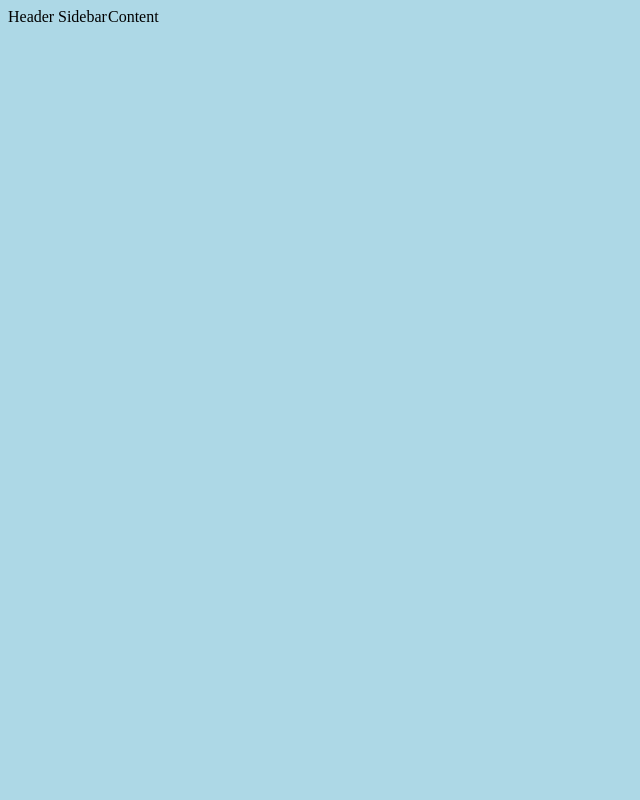
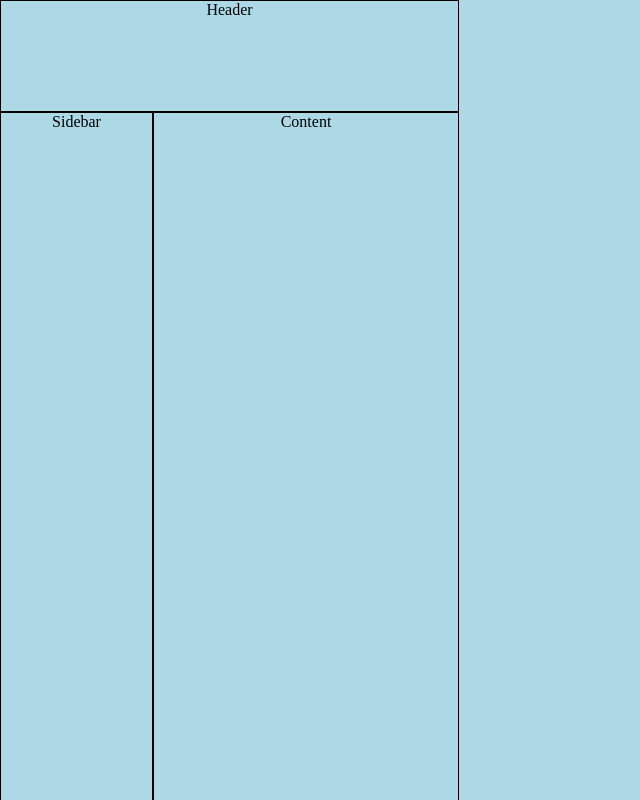
Before and after one commit to eimon851/odin-todo, a website built with webpack: page src/template.html in a window 1280 px wide. Shown: the top 800 px of the page, without its empty margins (0-640 px from the left). Built offline with nearby package versions, Linux system fonts and the light colour scheme.

Commit message:
created a initial layout for app using grid css

```diff
--- a/src/styles.css
+++ b/src/styles.css
@@ -1,10 +1,40 @@
+html {
+    height: 100%;
+}
 body {
-    background-color: lightblue
+    background-color: lightblue;
+    margin: 0;
+    min-height: 100%;
 }
 
 .main-container {
     display: grid;
-    grid-template-columns: 50px 50px 50px;
-    grid-template-rows: 50px 50px;
+    grid-template-columns: 153px 153px 153px;
+    grid-template-rows: 112px 1010px;
+}
 
+.item {
+    border: 1px solid;
+    text-align: center;
 }
+
+#header {
+    grid-column-start: 1;
+    grid-column-end: 4;
+    grid-row-start: 1;
+    grid-row-end: 2;
+}
+
+#sidebar {
+    grid-column-start: 1;
+    grid-column-end: 2;
+    grid-row-start: 2;
+    grid-row-end: 3;
+}
+
+#content {
+    grid-column-start: 2;
+    grid-column-end: 4;
+    grid-row-start: 2;
+    grid-row-end: 3;
+}
```
